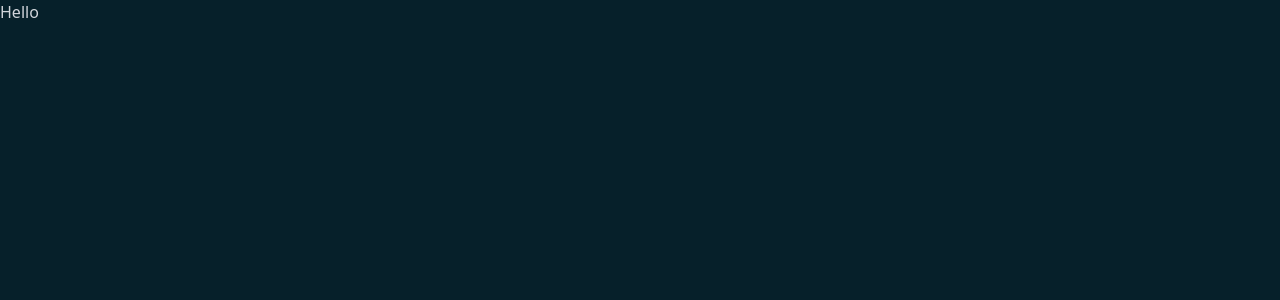
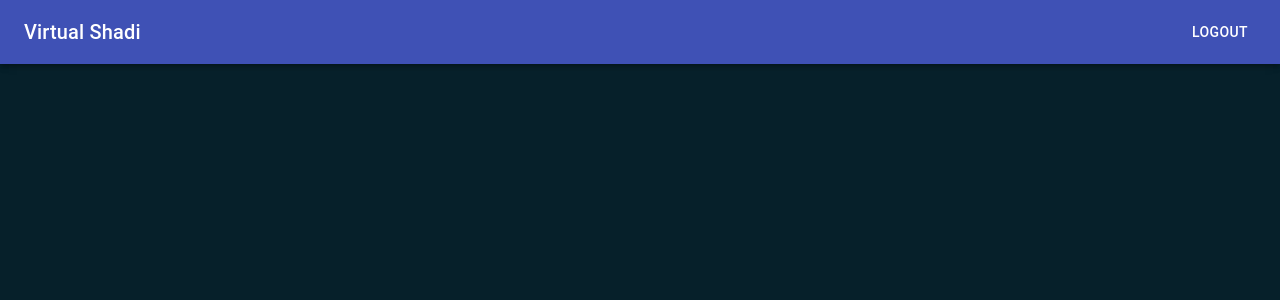
Before and after one commit to lucifer2355/virtual-shadi, a Next.js app in the folder client/: page / in a window 1280 px wide. Before the commit this address had no page. Shown: the top 300 px of the page. Built offline with nearby package versions, Linux system fonts and the light colour scheme.

Commit message:
add nav bar

```diff
--- /dev/null
+++ b/client/components/NavBar.jsx
@@ -0,0 +1,19 @@
+import React from "react";
+import { AppBar, Toolbar, Button, Typography } from "@material-ui/core";
+
+const NavBar = () => {
+  return (
+    <div>
+      <AppBar position='static'>
+        <Toolbar className='flex justify-between'>
+          <Typography variant='h6' className='text-2xl'>
+            Virtual Shadi
+          </Typography>
+          <Button color='inherit'>Logout</Button>
+        </Toolbar>
+      </AppBar>
+    </div>
+  );
+};
+
+export default NavBar;
--- a/client/pages/index.js
+++ b/client/pages/index.js
@@ -1,13 +1,15 @@
 import { useEffect } from "react";
 import Head from "next/head";
 import { useRouter } from "next/router";
+
+import NavBar from "../components/NavBar";
 
 export default function Home() {
   const router = useRouter();
 
   useEffect(() => {
-    const token = localStorage.getItem("token");
-    token === null ? router.push("/auth") : null;
+    // const token = localStorage.getItem("token");
+    // token === null ? router.push("/auth") : null;
   }, []);
 
   return (
@@ -17,7 +19,7 @@ export default function Home() {
         <meta name='description' content='Generated by create next app' />
       </Head>
 
-      <h1>Hello</h1>
+      <NavBar />
     </div>
   );
 }
```
